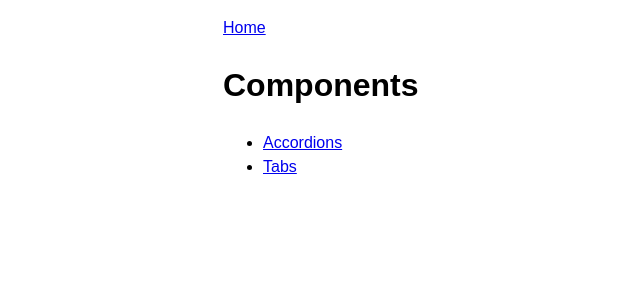
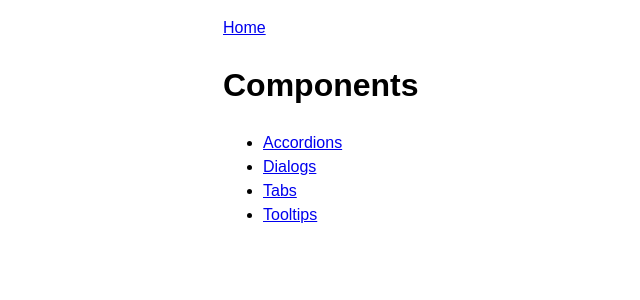
Before and after one commit to cmegown/patterns, a Jekyll site: the page built from _pages/home.md, in a window 1280 px wide. Shown: the top 300 px of the page, without its empty margins (33-673 px from the left). Built offline with Jekyll 4.4.1, drawn with Linux system fonts in a browser that asks for light colours.

Commit message:
updating home page

```diff
--- a/_pages/home.md
+++ b/_pages/home.md
@@ -9,6 +9,12 @@ permalink: /
     <a href="/components/accordions/">Accordions</a>
   </li>
   <li>
+    <a href="/components/dialogs/">Dialogs</a>
+  </li>
+  <li>
     <a href="/components/tabs/">Tabs</a>
   </li>
+  <li>
+    <a href="/components/tooltips/">Tooltips</a>
+  </li>
 </ul>
```
